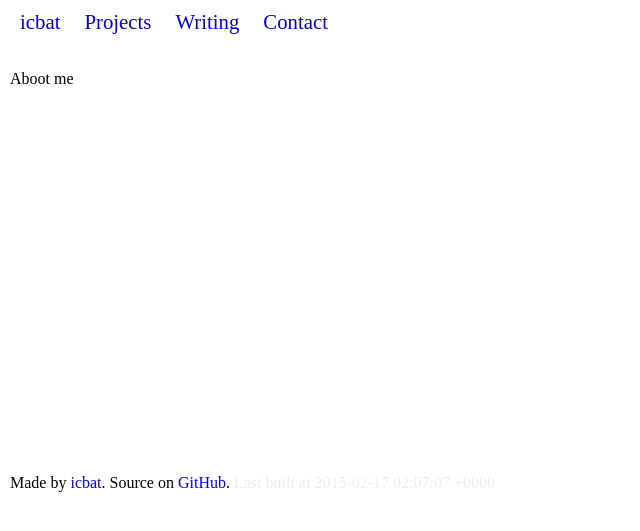
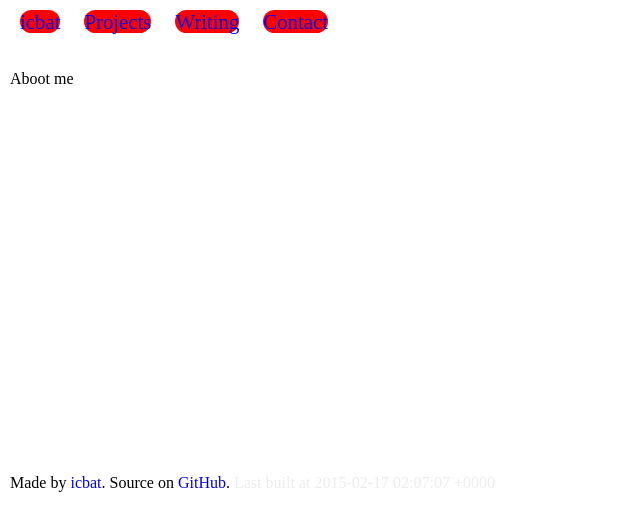
Before and after one commit to icbat/icbat.github.io, a Jekyll site: the page built from index.md, in a window 1280 px wide. Shown: the top 531 px of the page, without its empty margins (0-640 px from the left). Built offline with Jekyll 4.4.1, drawn with Linux system fonts in a browser that asks for light colours.

Commit message:
further border play

```diff
--- a/stylesheets/stylesheet.css
+++ b/stylesheets/stylesheet.css
@@ -5,12 +5,10 @@ header ul li {font-size: 1.3em}
 header, footer, .content, header ul li, .highlight {padding: 10}
 a, a:visited {text-decoration: none}
 
-a:hover {
+header a {
 background-color:#f00;
-height: 5em;
-width: 12em;
--moz-border-radius: 1em 4em 1em 4em;
-border-radius: 1em 4em 1em 4em;
+-moz-border-radius: 20px;
+border-radius: 20px;
 }
 
 .content {min-height: 400px}
```
